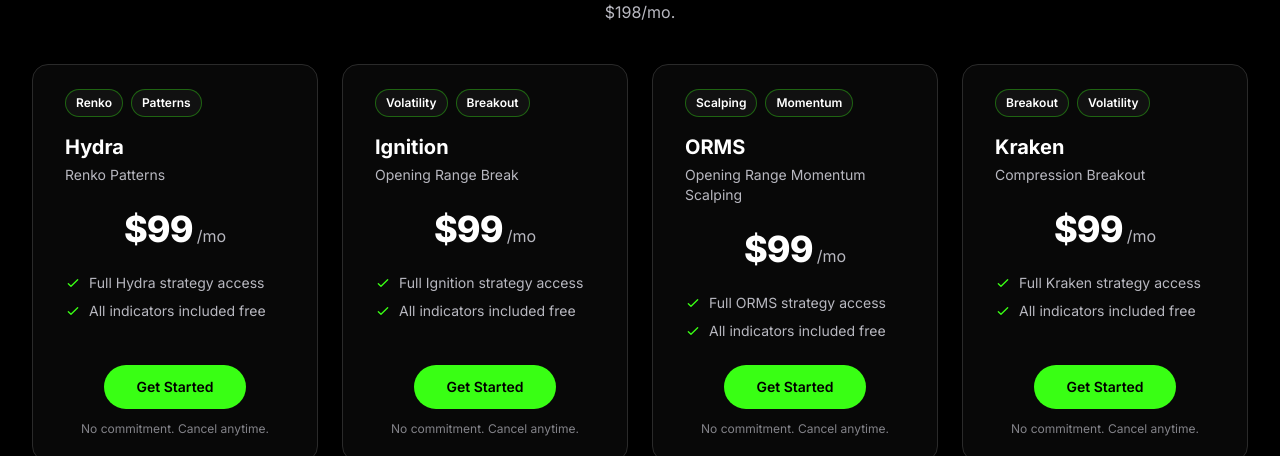
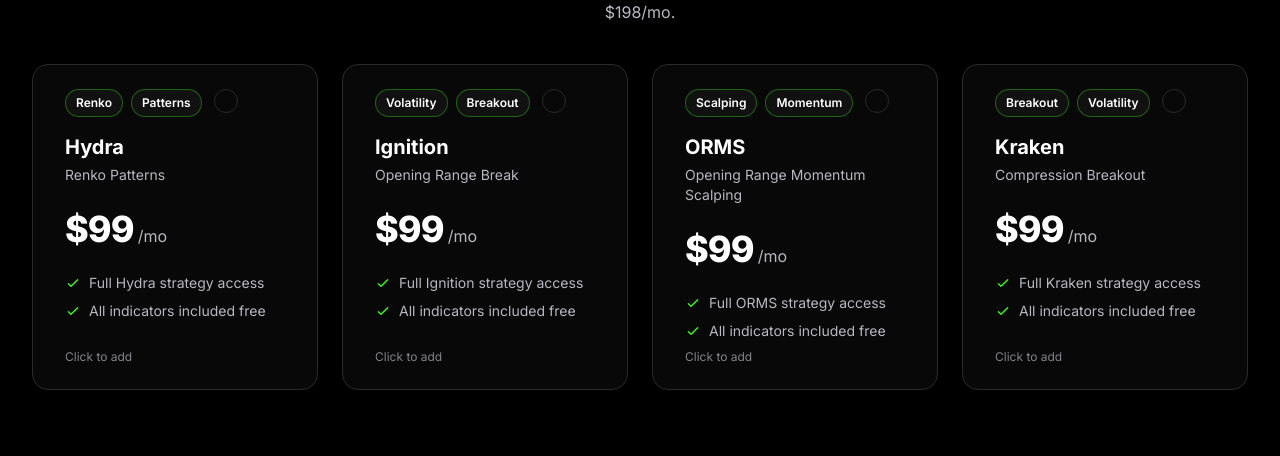
Before and after one commit to FluxTradeLLC/fluxtradenet-next, a Next.js app: page /pricing in a window 1280 px wide. Shown: the part 496-952 px from the top of the page. Built offline with nearby package versions, Linux system fonts and the light colour scheme; no server answers.

Commit message:
adds mix and match

```diff
--- a/components/pricing/PricingContent.tsx
+++ b/components/pricing/PricingContent.tsx
@@ -1,18 +1,24 @@
 "use client";
 
 import Link from "next/link";
-import { useState } from "react";
+import { useAuth } from "@clerk/nextjs";
+import { useMemo, useState } from "react";
+import { apiFetch } from "@/lib/api";
 import {
   type BillingPeriod,
   type Currency,
   type PlanKey,
+  type StrategyKey,
   CURRENCY_FLAGS,
   CURRENCY_RATES,
   PRICING,
+  STRATEGY_NAME_TO_KEY,
   formatCurrency,
   getBillingPeriodLabel,
   getDiscountPercent,
   getPriceForPlan,
+  getPriceForSelectedStrategies,
+  getPriceIdForStrategy,
 } from "@/lib/pricing";
 
 const strategies = [
@@ -108,6 +114,8 @@
   tags: string[];
   billingPeriod: BillingPeriod;
   currency: Currency;
+  selected: boolean;
+  onToggle: () => void;
 };
 
 function StrategyCard({
@@ -116,18 +124,40 @@
   tags,
   billingPeriod,
   currency,
+  selected,
+  onToggle,
 }: StrategyCardProps) {
-  const signupUrl = "/signup";
   const monthlyPrice = PRICING.MONTHLY.STRATEGY;
 
   return (
-    <div className="glass-card flex h-full flex-col rounded-2xl px-8 py-6">
-      <div className="mb-4 flex flex-wrap gap-2">
+    <button
+      type="button"
+      onClick={onToggle}
+      aria-pressed={selected}
+      className={`glass-card flex h-full w-full flex-col rounded-2xl px-8 py-6 text-left transition-all ${
+        selected
+          ? "ring-2 ring-[#39ff14] ring-offset-2 ring-offset-background"
+          : "hover:border-flux-green/30"
+      }`}
+    >
+      <div className="mb-4 flex items-start justify-between gap-3">
+        <div className="flex flex-wrap gap-2">
           {tags.map((tag) => (
             <span key={tag} className="chip">
               {tag}
             </span>
           ))}
+        </div>
+        <span
+          className={`inline-flex h-6 w-6 shrink-0 items-center justify-center rounded-full border ${
+            selected
+              ? "border-[#39ff14] bg-[#39ff14] text-black"
+              : "border-border text-muted"
+          }`}
+          aria-hidden="true"
+        >
+          {selected ? <CheckIcon className="h-4 w-4" /> : null}
+        </span>
       </div>
 
       <h3 className="text-xl font-bold text-white">{name}</h3>
@@ -142,7 +172,7 @@
         />
       </div>
 
-      <ul className="mb-6 flex-1 space-y-2">
+      <ul className="mb-2 flex-1 space-y-2">
         <li className="flex items-start gap-2 text-sm text-muted">
           <CheckIcon className="mt-0.5 h-4 w-4 shrink-0 text-[#39ff14]" />
           <span>Full {name} strategy access</span>
@@ -153,18 +183,10 @@
         </li>
       </ul>
 
-      <div className="flex flex-col items-center space-y-3">
-        <Link
-          href={signupUrl}
-          className="btn-primary rounded-lg px-8 py-3 text-sm"
-        >
-          Get Started
-        </Link>
       <p className="text-center text-xs text-muted/70">
-          No commitment. Cancel anytime.
+        {selected ? "Selected" : "Click to add"}
       </p>
-      </div>
-    </div>
+    </button>
   );
 }
 
@@ -200,14 +222,85 @@
 }
 
 export function PricingContent() {
+  const { isLoaded, isSignedIn } = useAuth();
   const [billingPeriod, setBillingPeriod] = useState<BillingPeriod>("monthly");
   const [currency, setCurrency] = useState<Currency>("USD");
+  const [selectedStrategies, setSelectedStrategies] = useState<StrategyKey[]>([]);
+  const [checkoutLoading, setCheckoutLoading] = useState(false);
+  const [checkoutError, setCheckoutError] = useState<string | null>(null);
 
   const periods: { key: BillingPeriod; label: string; badge?: string }[] = [
     { key: "monthly", label: "Monthly" },
     { key: "quarterly", label: "Quarterly", badge: "Save 10%" },
     { key: "yearly", label: "Yearly", badge: "Save 17%" },
   ];
+
+  const selectedTotal = useMemo(
+    () => getPriceForSelectedStrategies(selectedStrategies, billingPeriod),
+    [selectedStrategies, billingPeriod],
+  );
+
+  const toggleStrategy = (strategyName: string) => {
+    const strategyKey = STRATEGY_NAME_TO_KEY[strategyName];
+    if (!strategyKey) {
+      return;
+    }
+
+    setSelectedStrategies((current) =>
+      current.includes(strategyKey)
+        ? current.filter((key) => key !== strategyKey)
+        : [...current, strategyKey],
+    );
+    setCheckoutError(null);
+  };
+
+  const handleCheckout = async () => {
+    if (selectedStrategies.length === 0) {
+      setCheckoutError("Select at least one strategy to continue.");
+      return;
+    }
+
+    if (!isSignedIn) {
+      window.location.href = `/signin?redirect_url=${encodeURIComponent("/pricing")}`;
+      return;
+    }
+
+    setCheckoutLoading(true);
+    setCheckoutError(null);
+
+    try {
+      const priceIds = selectedStrategies.map((strategyKey) =>
+        getPriceIdForStrategy(strategyKey, billingPeriod),
+      );
+
+      const response = await apiFetch<{ redirect: string }>(
+        "/payment/create-checkout-session",
+        {
+          method: "POST",
+          body: JSON.stringify({
+            priceIds,
+            subscription: true,
+            billingPeriod,
+            referral:
+              typeof window !== "undefined"
+                ? (window as Window & { promotekit_referral?: string })
+                    .promotekit_referral
+                : undefined,
+          }),
+        },
+      );
+
+      window.location.href = response.redirect;
+    } catch (error) {
+      console.error("Checkout failed:", error);
+      setCheckoutError(
+        error instanceof Error
+          ? error.message
+          : "Could not start checkout. Please try again.",
+      );
+      setCheckoutLoading(false);
+    }
+  };
 
   return (
     <>
@@ -274,7 +367,7 @@
         </div>
       </section>
 
-      <section className="pb-16">
+      <section className="pb-28">
         <div className="mx-auto max-w-7xl px-6 lg:px-8">
           <p className="mb-2 text-center text-sm font-semibold uppercase tracking-widest text-muted">
             Automated Strategies
@@ -292,11 +385,52 @@
                 tags={strategy.tags}
                 billingPeriod={billingPeriod}
                 currency={currency}
+                selected={selectedStrategies.includes(
+                  STRATEGY_NAME_TO_KEY[strategy.name],
+                )}
+                onToggle={() => toggleStrategy(strategy.name)}
               />
             ))}
           </div>
         </div>
       </section>
+
+      {selectedStrategies.length > 0 ? (
+        <div className="fixed inset-x-0 bottom-0 z-40 border-t border-border bg-background/95 backdrop-blur">
+          <div className="mx-auto flex max-w-7xl flex-col items-center justify-between gap-4 px-6 py-4 sm:flex-row lg:px-8">
+            <div className="text-center sm:text-left">
+              <p className="text-sm text-muted">
+                {selectedStrategies.length} strateg
+                {selectedStrategies.length === 1 ? "y" : "ies"} selected
+              </p>
+              <p className="text-2xl font-bold text-white">
+                {formatCurrency(Math.round(selectedTotal), currency, currency !== "USD")}
+                <span className="text-base font-normal text-muted">
+                  {getBillingPeriodLabel(billingPeriod)}
+                </span>
+              </p>
+              {checkoutError ? (
+                <p className="mt-1 text-sm text-red-400" role="alert">
+                  {checkoutError}
+                </p>
+              ) : null}
+            </div>
+
+            <button
+              type="button"
+              onClick={handleCheckout}
+              disabled={checkoutLoading || !isLoaded}
+              className="btn-primary rounded-lg px-8 py-3 text-sm disabled:cursor-not-allowed disabled:opacity-60"
+            >
+              {checkoutLoading
+                ? "Starting checkout..."
+                : isSignedIn
+                  ? "Subscribe"
+                  : "Sign in to subscribe"}
+            </button>
+          </div>
+        </div>
+      ) : null}
 
       <section className="border-t border-border bg-surface py-20">
         <div className="mx-auto max-w-3xl px-6 lg:px-8">
--- a/lib/pricing.ts
+++ b/lib/pricing.ts
@@ -1,5 +1,20 @@
 export type BillingPeriod = "monthly" | "quarterly" | "yearly";
 export type PlanKey = "STRATEGY";
+export type StrategyKey = "HYDRA" | "KRAKEN" | "IGNITION" | "ORMS";
+
+export const STRATEGY_KEYS: StrategyKey[] = [
+  "HYDRA",
+  "KRAKEN",
+  "IGNITION",
+  "ORMS",
+];
+
+export const STRATEGY_NAME_TO_KEY: Record<string, StrategyKey> = {
+  Hydra: "HYDRA",
+  Ignition: "IGNITION",
+  ORMS: "ORMS",
+  Kraken: "KRAKEN",
+};
 
 export const PRICING = {
   MONTHLY: {
@@ -54,6 +69,34 @@
       ORMS: "price_1Tu0lNDHqntRcM5i9Q3bm1Yn"
     }
   }
+}
+
+export function getStripeEnv(): "LOCAL" | "PRODUCTION" {
+  return process.env.NEXT_PUBLIC_STRIPE_ENV === "PRODUCTION"
+    ? "PRODUCTION"
+    : "LOCAL";
+}
+
+export function getPriceIdForStrategy(
+  strategyKey: StrategyKey,
+  billingPeriod: BillingPeriod,
+): string {
+  const periodKey = billingPeriod.toUpperCase() as keyof typeof STRIPE_PRICE_IDS.LOCAL;
+  return STRIPE_PRICE_IDS[getStripeEnv()][periodKey][strategyKey];
+}
+
+export function getPriceForSelectedStrategies(
+  strategyKeys: StrategyKey[],
+  billingPeriod: BillingPeriod,
+): number {
+  const monthlyPrice = PRICING.MONTHLY.STRATEGY;
+  const perStrategyPrice = getPriceForPlan(
+    "STRATEGY",
+    monthlyPrice,
+    billingPeriod,
+  );
+
+  return perStrategyPrice * strategyKeys.length;
 }
 
 export const CURRENCY_RATES = {
```
Lines whose indentation alone changed are shown as unchanged.
